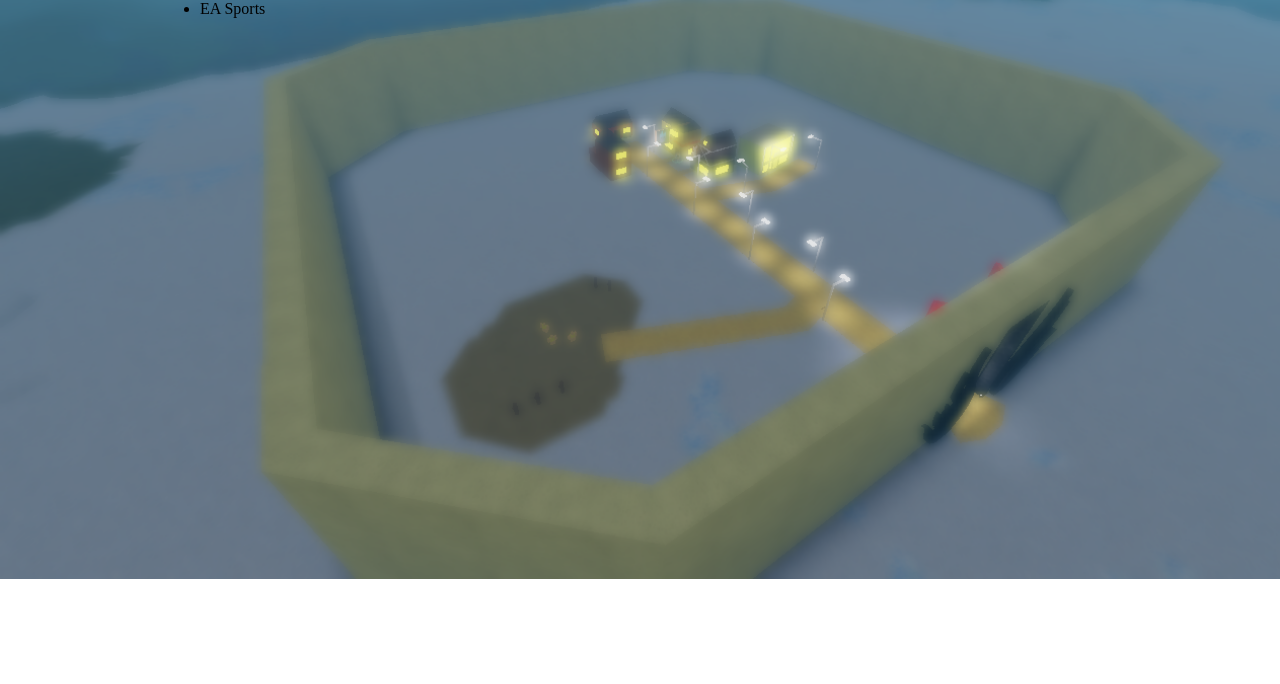
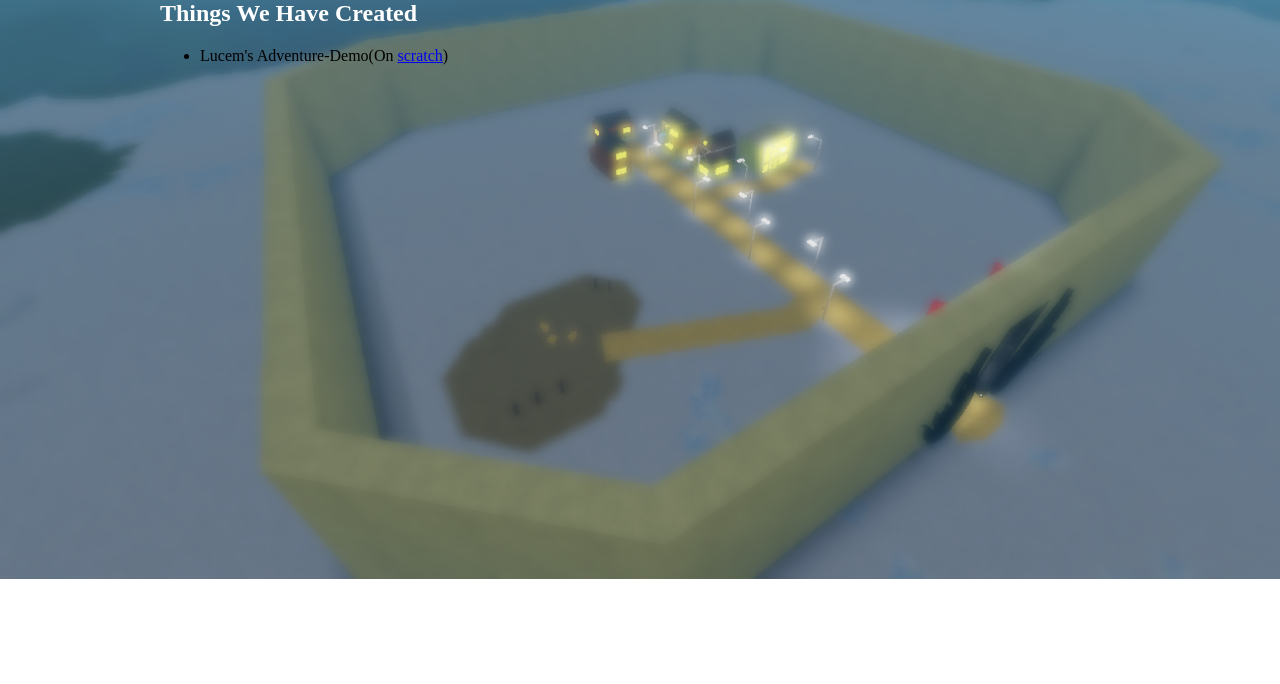
Before and after one commit to ZombieNation07/ZombVisuals, a plain HTML site: page ZombVisuals/apps.html in a window 1280 px wide. Shown: the part 116-800 px from the top of the page. Drawn offline with Linux system fonts and the light colour scheme.

Commit message:
Add files via upload

```diff
--- a/ZombVisuals/apps.html
+++ b/ZombVisuals/apps.html
@@ -49,8 +49,9 @@
     </ul>
     <h1 style="text-align:center;color:white;">ZombVisual's Apps</h1>
     <a href="index.html"><img src="LogoT.png" alt="Logo" id="logo"></a>
+    <h2 style="color:white;">Things We Have Created</h2>
     <ul>
-	<li>EA Sports</li>
+	<li>Lucem's Adventure-Demo(On <a href="https://scratch.mit.edu/projects/693450012/" target="_blank">scratch</a>)</li>
     </ul>
   </body>
 </html>
```
